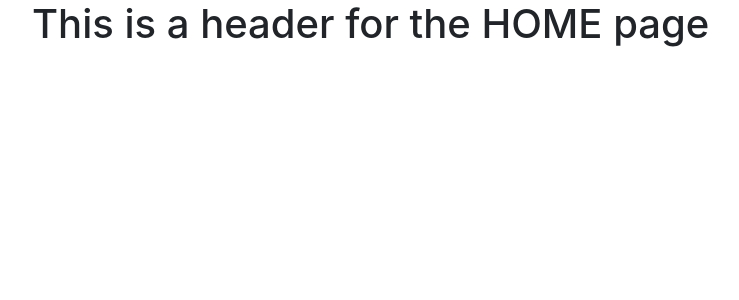
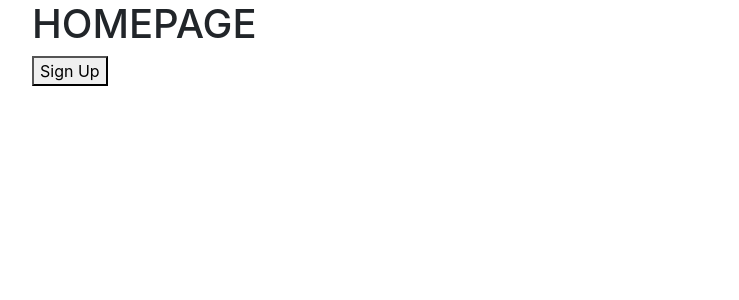
Before and after one commit to Aidan-Zamfir/Library-App, a Flask app: page / in a window 1280 px wide. Shown: the top 300 px of the page, without its empty margins (53-792 px from the left). Run offline with Flask 3, Linux system fonts and the light colour scheme.

Commit message:
simple button

```diff
--- a/website/static/main.css
+++ b/website/static/main.css
@@ -1 +1,4 @@
 /* img, css, js go inside static folder */
+
+/* add reading tracker box */
+/* add world map functionality */
--- a/website/templates/index.html
+++ b/website/templates/index.html
@@ -1,6 +1,9 @@
 {% extends "base.html" %} {% block title %}Home{% endblock %} <!-- inherits structure from base.html -->
 {% block content %}
-    <h1>This is a header for the HOME page</h1>
+    <h1>HOMEPAGE</h1>
+    <a href="{{ url_for('auth.sign_up') }}">
+        <button>Sign Up</button> <!-- Temp button - saves time-->
+    </a>
 {% endblock %} <!-- specifies where to insert content (override base.html) -->
 
 <!--
```
